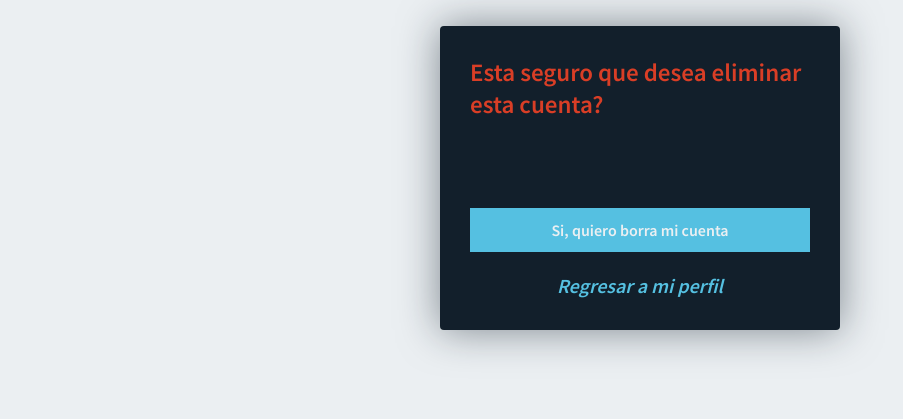
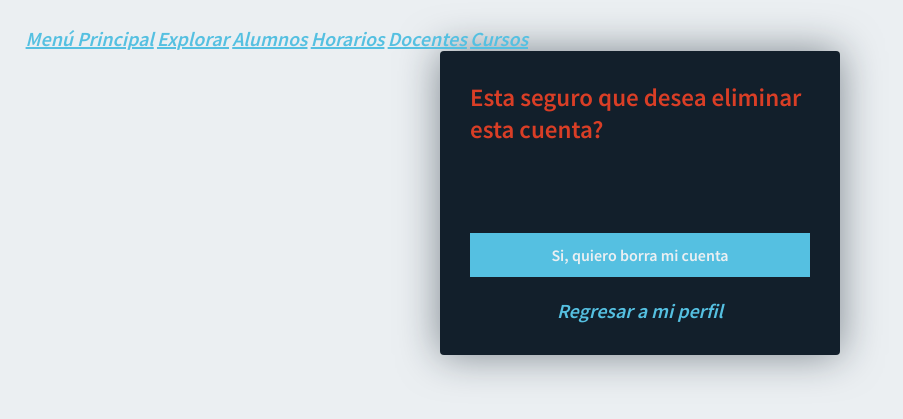
Before and after one commit to shadow-maker/Scheduler-UTEC, a Flask app: template app/templates/alumnos/delete.html in a window 1280 px wide. Shown: the top 419 px of the page, without its empty margins (0-903 px from the left). Run offline with Flask 2, Linux system fonts and the light colour scheme; the template is opened without the code that fills it, so the values that code supplies are empty; parts of the project's set-up code (start-up, migrations or seed data) failed here and were passed over.

Commit message:
navbar en pags restantes

```diff
--- a/app/templates/alumnos/delete.html
+++ b/app/templates/alumnos/delete.html
@@ -16,6 +16,14 @@
 </head>
 
 <body>
+	<div class="navbar">
+        <a class="active" href={{url_for("menu_inicio")}}>Menú Principal</a>
+        <a href={{url_for("explore")}}>Explorar</a>
+        <a href={{url_for("alumnos_list")}}>Alumnos</a>
+        <a href={{url_for("horarios_list")}}>Horarios</a>
+        <a href={{url_for("docentes_list")}}>Docentes</a>
+        <a href={{url_for("cursos_list")}}>Cursos</a>
+    </div>
 	<section class="form-register">
 		<h2>Esta seguro que desea eliminar esta cuenta?</p>
 			<div id="pregunta">
```
Also changed, not shown: app/templates/horarios/delete.html (+8 -0 lines), app/templates/horarios_old/list.html (+8 -0 lines), app/templates/horarios_old/update.html (+8 -0 lines), app/templates/horarios_old/view.html (+8 -0 lines).
